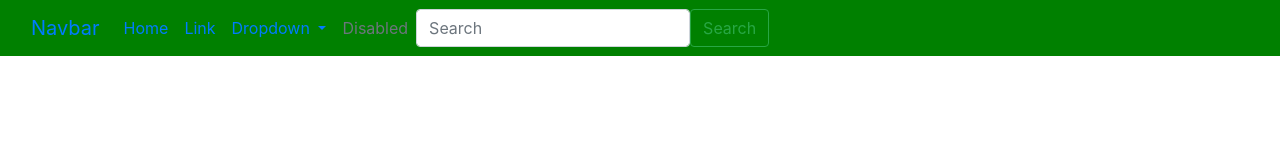
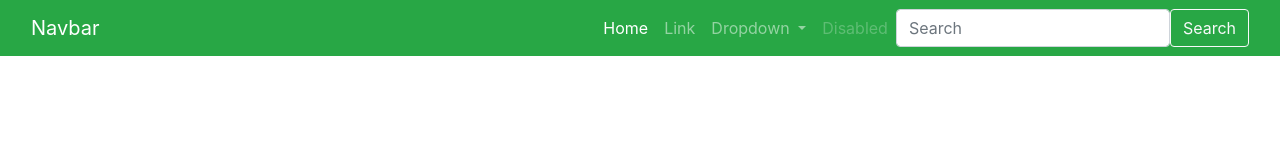
Before and after one commit to FranciscoPuas/empezandoConGitHub, a plain HTML site: page index.html in a window 1280 px wide. Drawn offline with nearby package versions, Linux system fonts and the light colour scheme; files that its build step writes are made by us from their sources.

Commit message:
cambios de orden

```diff
--- a/index.html
+++ b/index.html
@@ -15,27 +15,29 @@
       rel="stylesheet"
       href="https://cdnjs.cloudflare.com/ajax/libs/font-awesome/5.15.3/css/all.min.css"
     />
-
-    <link rel="stylesheet" href="./asstes/css/style.css" />
+    <link rel="stylesheet" href="./assets/css/style.css" />
     <title>Document</title>
   </head>
   <body>
-    <nav class="navbar navbar-expand-lg">
+    <nav class="navbar navbar-expand-lg navbar-dark bg-success">
       <div class="container-fluid">
         <a class="navbar-brand" href="#">Navbar</a>
         <button
           class="navbar-toggler"
           type="button"
-          data-bs-toggle="collapse"
-          data-bs-target="#navbarSupportedContent"
+          data-toggle="collapse"
+          data-target="#navbarSupportedContent"
           aria-controls="navbarSupportedContent"
           aria-expanded="false"
           aria-label="Toggle navigation"
         >
           <span class="navbar-toggler-icon"></span>
         </button>
-        <div class="collapse navbar-collapse" id="navbarSupportedContent">
-          <ul class="navbar-nav me-auto mb-2 mb-lg-0">
+        <div
+          class="collapse navbar-collapse justify-content-end"
+          id="navbarSupportedContent"
+        >
+          <ul class="navbar-nav mb-2 mb-lg-0">
             <li class="nav-item">
               <a class="nav-link active" aria-current="page" href="#">Home</a>
             </li>
@@ -47,7 +49,7 @@
                 class="nav-link dropdown-toggle"
                 href="#"
                 role="button"
-                data-bs-toggle="dropdown"
+                data-toggle="dropdown"
                 aria-expanded="false"
               >
                 Dropdown
@@ -72,14 +74,11 @@
               placeholder="Search"
               aria-label="Search"
             />
-            <button class="btn btn-outline-success" type="submit">
-              Search
-            </button>
+            <button class="btn btn-outline-light" type="submit">Search</button>
           </form>
         </div>
       </div>
     </nav>
-
     <script src="https://code.jquery.com/jquery-3.5.1.slim.min.js"></script>
     <script src="https://cdn.jsdelivr.net/npm/@popperjs/core@2.5.2/dist/umd/popper.min.js"></script>
     <script src="https://stackpath.bootstrapcdn.com/bootstrap/4.5.2/js/bootstrap.min.js"></script>
```
Also changed, not shown: 1 other file.
